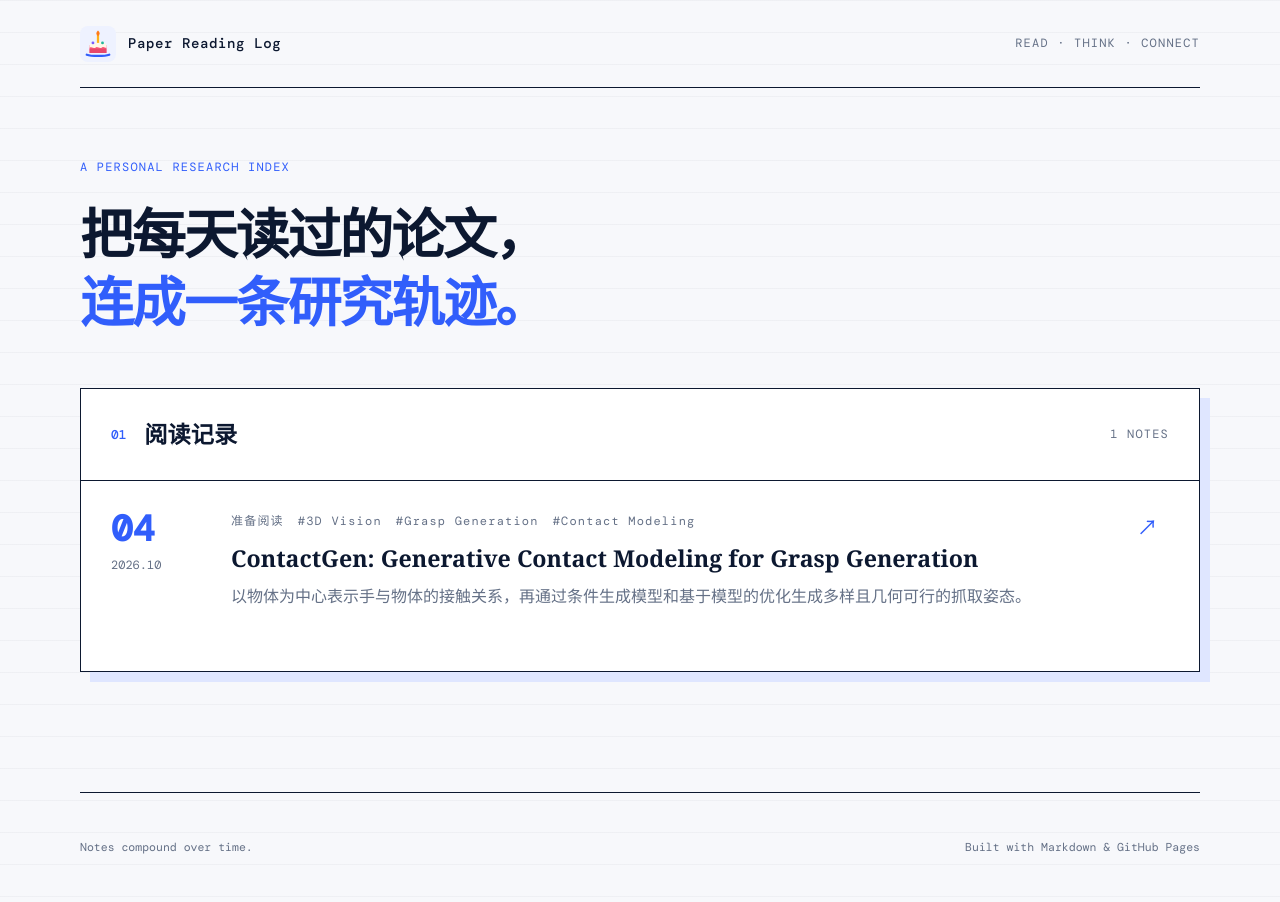
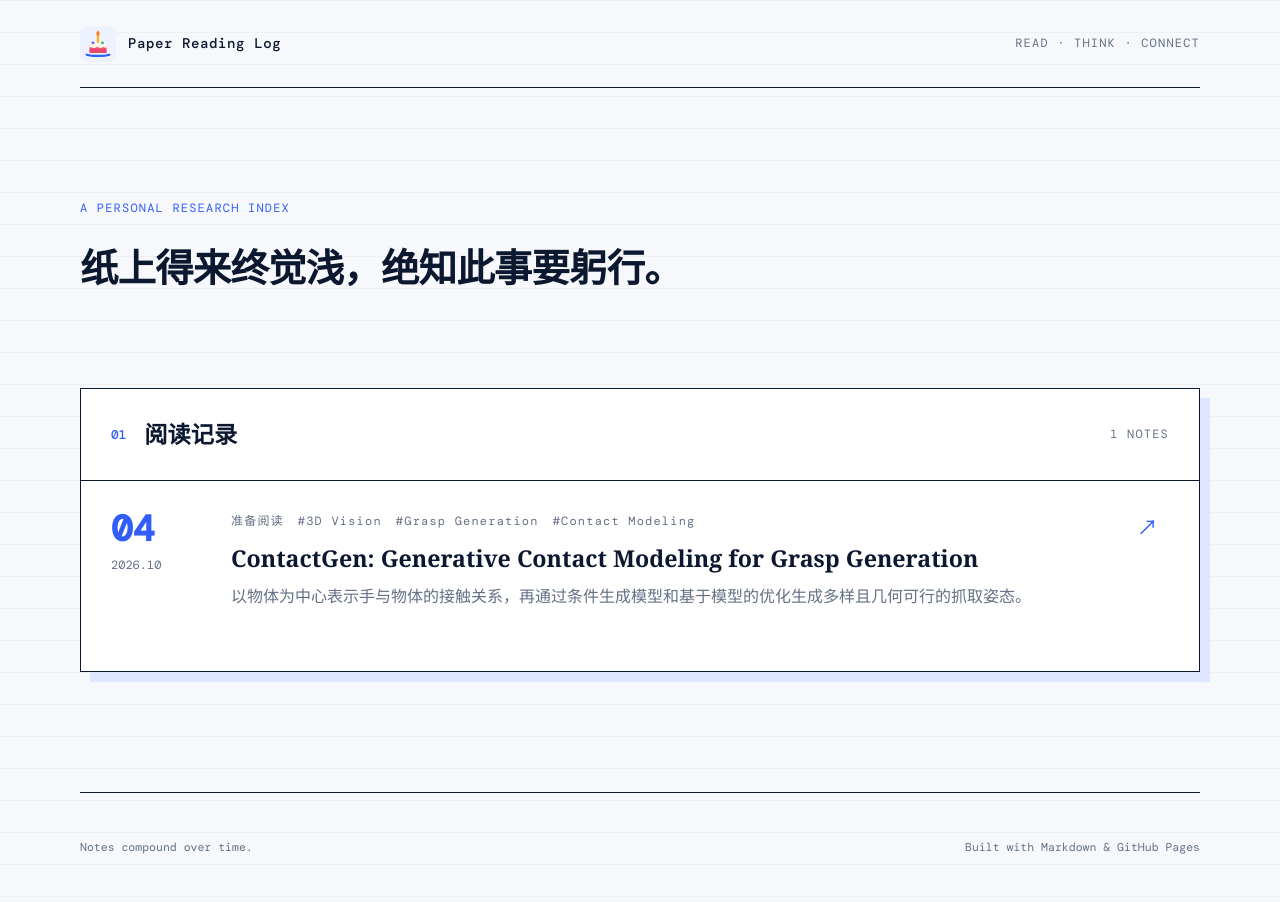
Before and after one commit to Kairui-SHI/paper-reading-log, a Jekyll site: the page built from index.html, in a window 1280 px wide. Built offline with Jekyll 4.4.1, drawn with Linux system fonts in a browser that asks for light colours.

Commit message:
Refine homepage quote and article title scale

```diff
--- a/assets/css/style.css
+++ b/assets/css/style.css
@@ -83,14 +83,10 @@
 
 .hero h1 {
   margin: 0;
-  font-size: clamp(2.1rem, 4.2vw, 3.65rem);
-  line-height: 1.25;
-  letter-spacing: -.035em;
-}
-
-.hero h1 em {
-  color: var(--blue);
-  font-style: normal;
+  font-size: clamp(1.65rem, 3vw, 2.5rem);
+  line-height: 1.4;
+  letter-spacing: -.02em;
+  white-space: nowrap;
 }
 
 .ledger {
@@ -155,7 +151,7 @@
 .back-link { display: inline-block; margin-bottom: 44px; color: var(--blue); text-decoration: none; }
 .note-header { padding-bottom: 44px; border-bottom: 1px solid var(--ink); }
 .note-kicker { display: flex; gap: 18px; color: var(--blue); }
-.note-header h1 { margin: 14px 0 8px; font-size: 1.55rem; line-height: 1.45; letter-spacing: -.01em; }
+.note-header h1 { margin: 14px 0 8px; font-size: 1.2rem; line-height: 1.55; letter-spacing: 0; }
 .authors { color: var(--muted); }
 .note-summary { margin: 32px 0 0; font-size: 1.2rem; }
 .note-actions { margin-top: 24px; display: flex; gap: 14px; }
@@ -179,7 +175,7 @@
   .site-header, main, footer { width: min(100% - 28px, 1120px); }
   .header-note { display: none; }
   .hero { min-height: auto; padding: 48px 0 40px; }
-  .hero h1 { font-size: clamp(1.9rem, 9vw, 2.7rem); }
+  .hero h1 { font-size: clamp(1.45rem, 7vw, 2rem); white-space: normal; }
   .ledger { margin-bottom: 72px; box-shadow: 5px 5px 0 var(--blue-soft); }
   .section-heading { padding: 20px; }
   .note-card { padding: 24px 20px; grid-template-columns: 56px 1fr; gap: 18px; }
--- a/index.html
+++ b/index.html
@@ -5,7 +5,7 @@
 <section class="hero">
   <div>
     <p class="eyebrow">A PERSONAL RESEARCH INDEX</p>
-    <h1>把每天读过的论文，<br><em>连成一条研究轨迹。</em></h1>
+    <h1>纸上得来终觉浅，绝知此事要躬行。</h1>
   </div>
 </section>
 
```
